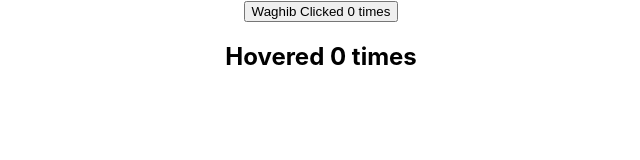
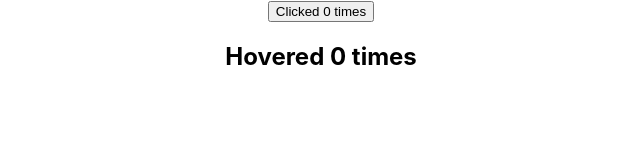
Before and after one commit to Waghib/Learning-React, a React (Create React App) app: page / in a window 1280 px wide. Shown: the top 160 px of the page, without its empty margins (319-959 px from the left). Built offline with nearby package versions, Linux system fonts and the light colour scheme.

Commit message:
Understood rendering props (part 1)

```diff
--- a/src/App.js
+++ b/src/App.js
@@ -1,14 +1,14 @@
 import React, {Component} from 'react';
 import './App.css';
-import ClickCounter from './components/ClickCounter';
-import HoverCounter from './components/HoverCounter';
+import ClickCounterTwo from './components/ClickCounterTwo';
+import HoverCounterTwo from './components/HoverCounterTwo';
+
 class App extends Component {
   render(){
     return (
       <div className="App">
-        <ClickCounter name='Waghib'/>
-        <HoverCounter />
-
+        <ClickCounterTwo />
+        <HoverCounterTwo />
       </div>
     );
   }
--- /dev/null
+++ b/src/components/ClickCounterTwo.js
@@ -0,0 +1,29 @@
+import React, { Component } from 'react'
+
+class ClickCounterTwo extends Component {
+
+    constructor(props) {
+        super(props)
+
+        this.state = {
+             count: 0
+        }
+    }
+
+
+    incrementCount = () => {
+        this.setState(prevState => {
+            return {count: prevState.count + 1}
+        })
+    }
+
+
+  render() {
+    const {count} = this.state
+    return (
+      <button onClick={this.incrementCount}>Clicked {count} times</button>
+    )
+  }
+}
+
+export default ClickCounterTwo
--- /dev/null
+++ b/src/components/HoverCounterTwo.js
@@ -0,0 +1,27 @@
+import React, { Component } from 'react'
+
+class HoverCounterTwo extends Component {
+
+    constructor(props) {
+        super(props)
+
+        this.state = {
+             count: 0
+        }
+    }
+
+    incrementCount = () => {
+        this.setState(prevState => {
+            return {count: prevState.count + 1}
+        })
+    }
+
+  render() {
+    const {count} = this.state
+    return (
+      <h2 onMouseOver={this.incrementCount}>Hovered {count} times</h2>
+    )
+  }
+}
+
+export default HoverCounterTwo
```
